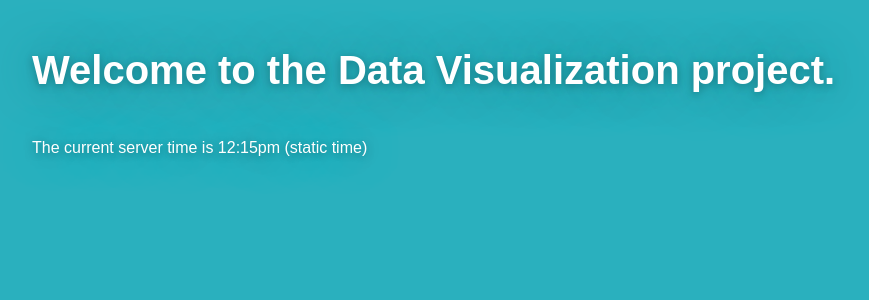
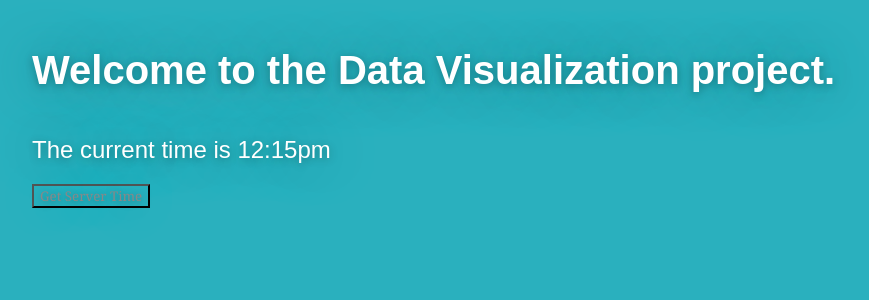
Before and after one commit to brightinteractive/data-visualization-front-end, an Angular app: page / in a window 1280 px wide. Shown: the top 300 px of the page, without its empty margins (0-869 px from the left). Built offline with nearby package versions, Linux system fonts and the light colour scheme.

Commit message:
GET requests to jsonplaceholder

```diff
--- a/src/app/app.component.html
+++ b/src/app/app.component.html
@@ -1,2 +1,9 @@
 <h1>Welcome to the {{title}} project.</h1>
-<app-time></app-time>
+
+<h2>The current time is 12:15pm</h2>
+
+<button (click)="getTime()"> Get Server Time </button>
+
+<div *ngFor="let time of times | async">
+  {{time | json}}
+</div>
--- a/src/app/app.component.ts
+++ b/src/app/app.component.ts
@@ -1,4 +1,5 @@
 import { Component } from '@angular/core';
+import { HttpClient } from '@angular/common/http';
 
 @Component({
   selector: 'app-root',
@@ -6,5 +7,16 @@ import { Component } from '@angular/core';
   styleUrls: ['./app.component.css']
 })
 export class AppComponent {
+
   title = 'Data Visualization';
+
+  readonly ROOT_URL = 'https://jsonplaceholder.typicode.com';
+  times: any;
+
+  constructor(private http: HttpClient){}
+
+  getTime(){
+    this.times = this.http.get(this.ROOT_URL + '/posts')
+  }
+
 }
--- a/src/app/time/time.component.html
+++ /dev/null
@@ -1 +0,0 @@
-The current server time is {{time}}
--- a/src/app/time/time.component.ts
+++ /dev/null
@@ -1,17 +0,0 @@
-import { Component, OnInit } from '@angular/core';
-
-@Component({
-  selector: 'app-time',
-  templateUrl: './time.component.html',
-  styleUrls: ['./time.component.css']
-})
-export class TimeComponent implements OnInit {
-
-  constructor() { }
-
-  ngOnInit() {
-  }
-
-  time = "12:15pm (static time)";
-
-}
```
Also changed, not shown: src/app/app.module.ts (+4 -4 lines), src/app/time/time.component.css (deleted), 1 other file (tests, documents, lock files or other folders).
